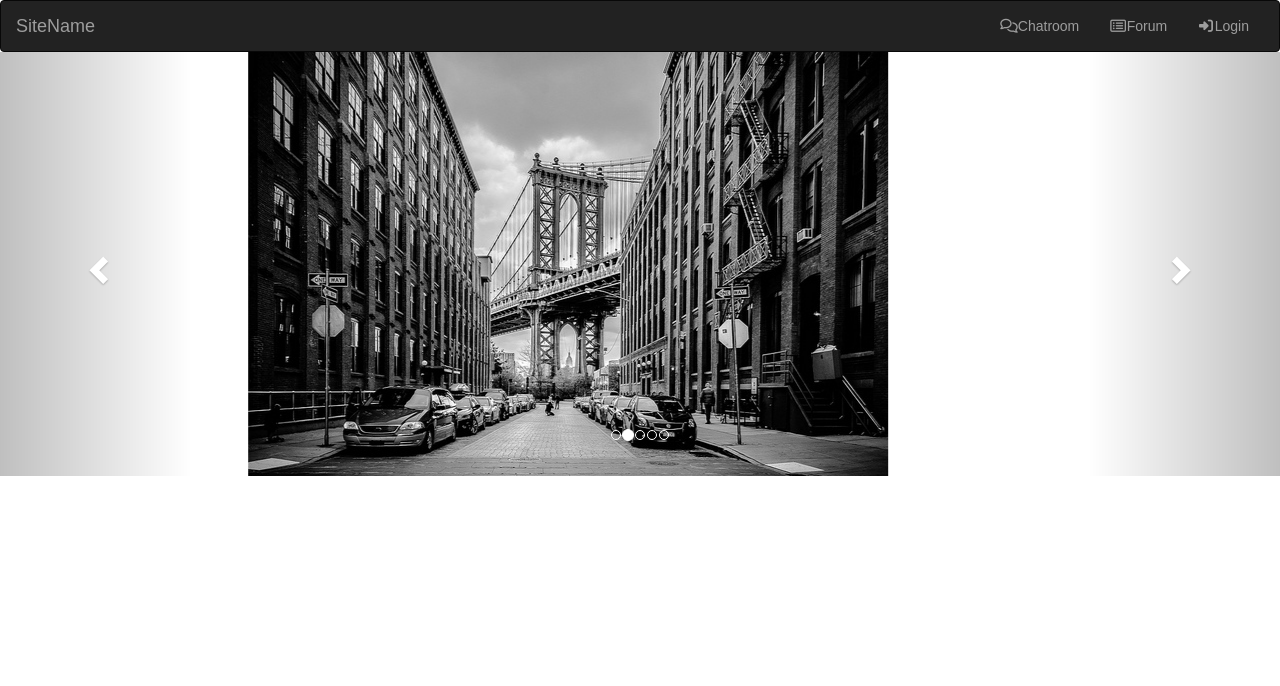
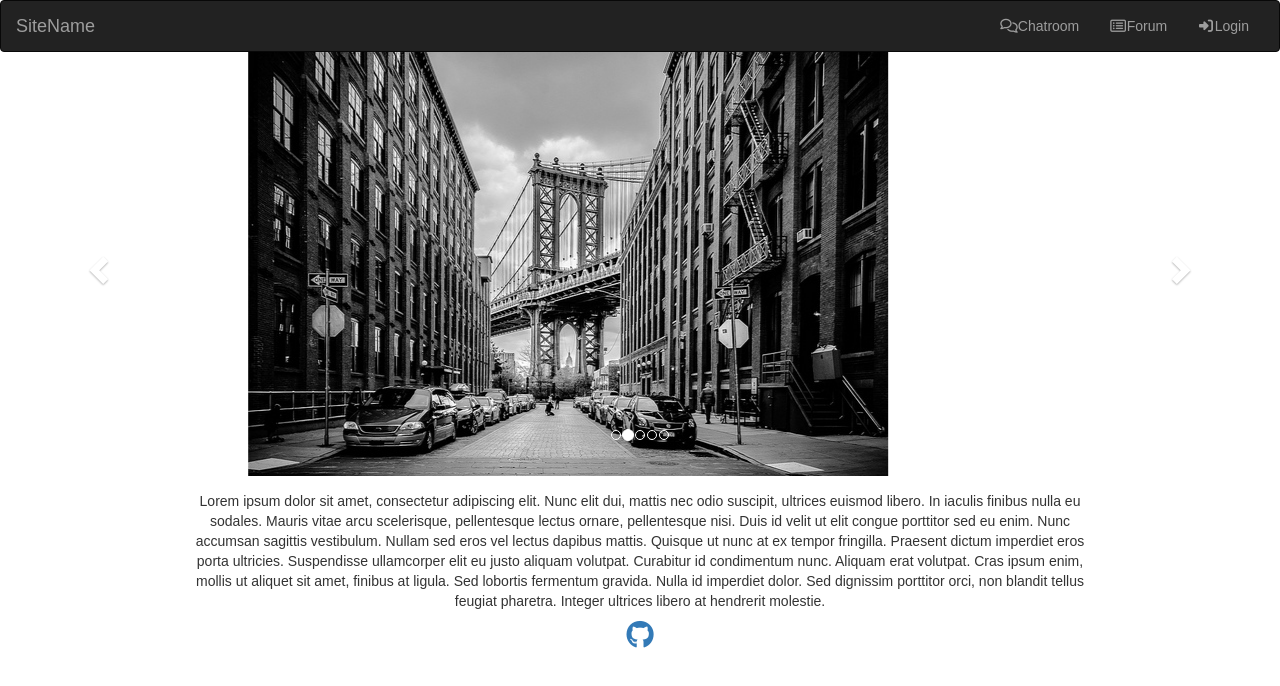
Before and after one commit to MathMinor/crowdsourcing, a React (Create React App) app: page / in a window 1280 px wide. Shown: the top 686 px of the page. Built offline with nearby package versions, Linux system fonts and the light colour scheme.

Commit message:
Update Carousel image size and add text

```diff
--- a/src/App.css
+++ b/src/App.css
@@ -4,9 +4,21 @@
 
 .carousel-inner img {
   margin: auto;
+  width: 640px;
+  /*height: 424px;*/
 }
 
 .navbar
 {
     margin-bottom: 0px;
 }
+
+.carousel-control.left, .carousel-control.right {
+   background-image:none !important;
+   filter:none !important;
+}
+
+.info {
+  margin: 15px 15% 1em;
+}
+/*background-color: #5cb85c;*/
--- a/src/App.js
+++ b/src/App.js
@@ -1,6 +1,7 @@
 import React, { Component } from 'react';
 import Navbar from './Components/Navbar';
 import Carousel from './Components/Carousel';
+import Info from './Components/Info'
 import './App.css';
 
 class App extends Component {
@@ -9,6 +10,7 @@ class App extends Component {
       <div className="App">
         <Navbar />
         <Carousel />
+        <Info />
 
       </div>
     );
--- /dev/null
+++ b/src/Components/Info.js
@@ -0,0 +1,27 @@
+import React, {Component} from 'react';
+
+class Info extends Component{
+  render(){
+    return(
+      <div className="info">
+        <p>
+          Lorem ipsum dolor sit amet, consectetur adipiscing elit. Nunc elit
+          dui, mattis nec odio suscipit, ultrices euismod libero. In iaculis
+          finibus nulla eu sodales. Mauris vitae arcu scelerisque, pellentesque
+          lectus ornare, pellentesque nisi. Duis id velit ut elit congue
+          porttitor sed eu enim. Nunc accumsan sagittis vestibulum. Nullam sed
+          eros vel lectus dapibus mattis. Quisque ut nunc at ex tempor fringilla.
+          Praesent dictum imperdiet eros porta ultricies. Suspendisse
+          ullamcorper elit eu justo aliquam volutpat. Curabitur id condimentum
+          nunc. Aliquam erat volutpat. Cras ipsum enim, mollis ut aliquet sit
+          amet, finibus at ligula. Sed lobortis fermentum gravida. Nulla id
+          imperdiet dolor. Sed dignissim porttitor orci, non blandit tellus
+          feugiat pharetra. Integer ultrices libero at hendrerit molestie.
+        </p>
+        <p><a href="https://github.com/MathMinor/crowdsourcing"><i className="fa fa-github fa-2x fa-fw" aria-hidden="true"></i> </a></p>
+      </div>
+    )
+  }
+}
+
+export default Info;
```
Also changed, not shown: 1 other file (tests, documents, lock files or other folders).
